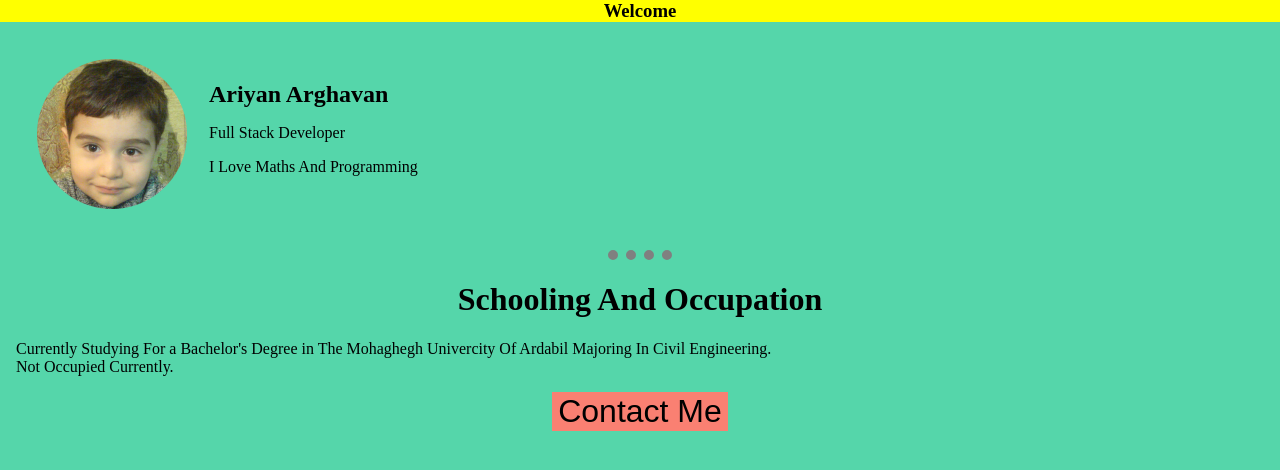
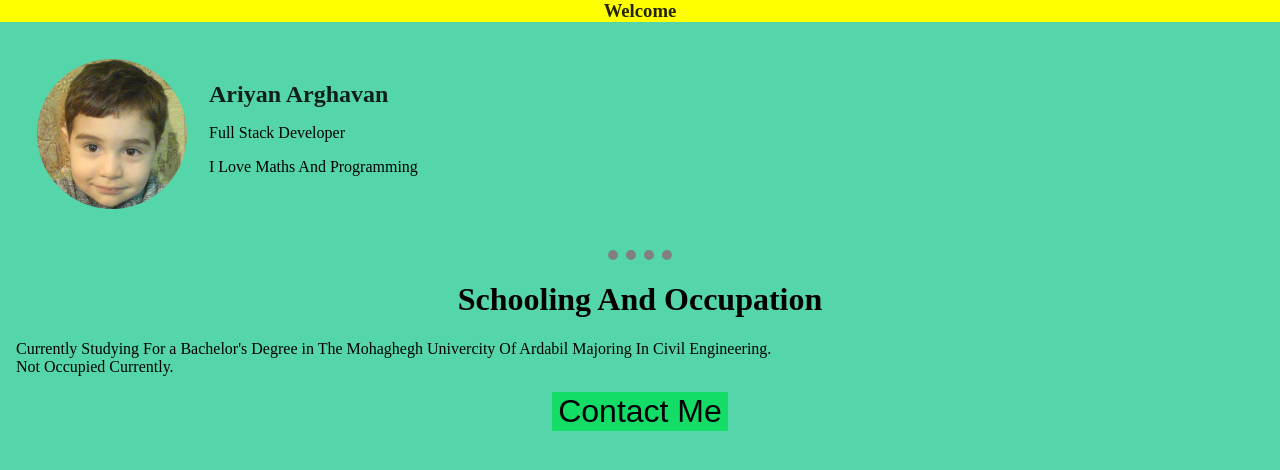
Before and after one commit to Ariyan9991/Test1, a plain HTML site: page index.html in a window 1280 px wide. Drawn offline with Linux system fonts and the light colour scheme.

Commit message:
Final Changes

```diff
--- a/Style/MyStyle.css
+++ b/Style/MyStyle.css
@@ -8,10 +8,13 @@ body {
 h3 {
     margin: 0px;
     padding: 0px;
+    color: #000000da;
 }
 h2 {
     margin: 0px;
     padding: 0px;
+    color: #000000da;
+
 }
 
 header {
@@ -30,10 +33,17 @@ footer {
 }
 
 .Button1 {
-    background-color: salmon;
+    background-color: rgb(19, 221, 103);
     border: none;
     font-size: 2rem;
 
+}
+
+.Button1:hover{
+    background-color: rgb(0, 168, 65);
+}
+.Button1:hover::after{
+    color: #000000;
 }
 main{
     margin: 0;
```
